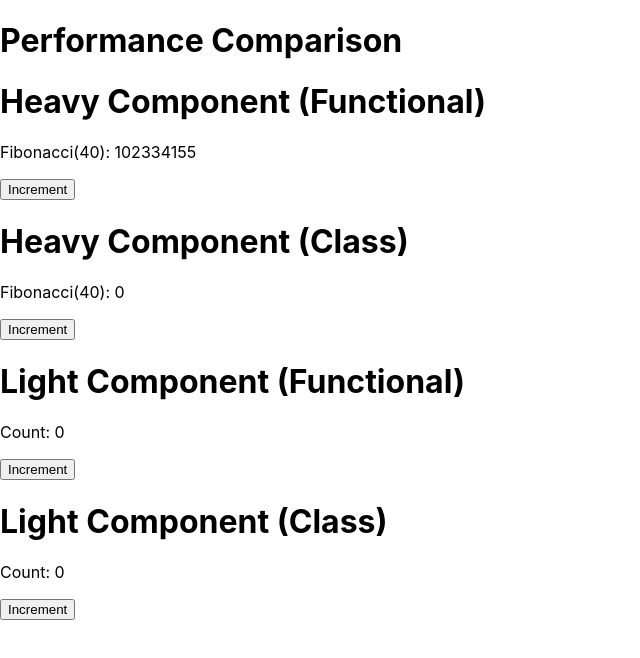
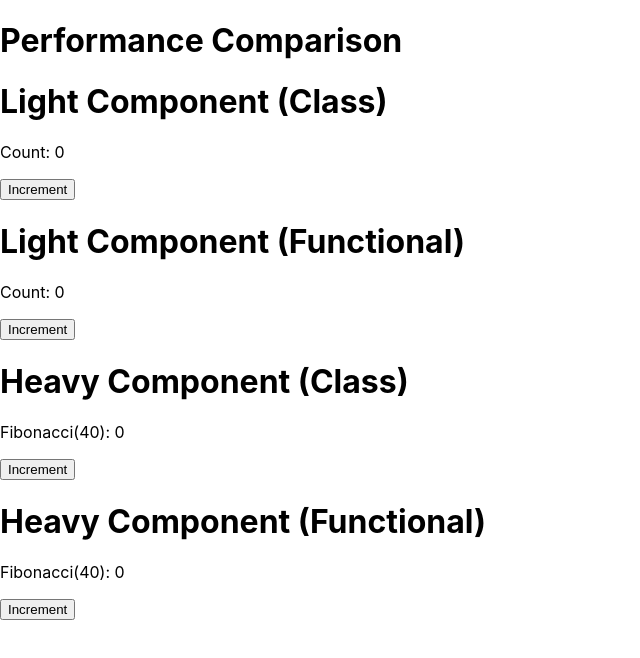
Before and after one commit to ajittupe2548/react-practice, a React (Create React App) app: page / in a window 1280 px wide. Shown: the top 658 px of the page, without its empty margins (0-640 px from the left). Built offline with nearby package versions, Linux system fonts and the light colour scheme.

Commit message:
Updated: Example

```diff
--- a/src/App.js
+++ b/src/App.js
@@ -25,10 +25,6 @@ const onRenderCallback = (
     id,
     phase,
     actualDuration,
-    baseDuration,
-    startTime,
-    commitTime,
-    interactions,
   });
 };
 
@@ -37,20 +33,20 @@ function App() {
     <div>
       <h1>Performance Comparison</h1>
 
-      <Profiler id='HeavyFunctional' onRender={onRenderCallback}>
-        <HeavyFunctional />
+      <Profiler id='LightClass' onRender={onRenderCallback}>
+        <LightClass />
+      </Profiler>
+
+      <Profiler id='LightFunctional' onRender={onRenderCallback}>
+        <LightFunctional />
       </Profiler>
 
       <Profiler id='HeavyClass' onRender={onRenderCallback}>
         <HeavyClass />
       </Profiler>
 
-      <Profiler id='LightFunctional' onRender={onRenderCallback}>
-        <LightFunctional />
-      </Profiler>
-
-      <Profiler id='LightClass' onRender={onRenderCallback}>
-        <LightClass />
+      <Profiler id='HeavyFunctional' onRender={onRenderCallback}>
+        <HeavyFunctional />
       </Profiler>
     </div>
   );
--- a/src/HeavyClass.js
+++ b/src/HeavyClass.js
@@ -14,7 +14,7 @@ class HeavyClass extends Component {
 
     componentDidUpdate(prevProps, prevState) {
         if (prevState.count !== this.state.count) {
-            const result = fibonacci(40); // Fibonacci of 40 is very expensive
+            const result = fibonacci(40);
             this.setState({ fibNumber: result });
         }
     }
--- a/src/HeavyFunctional.js
+++ b/src/HeavyFunctional.js
@@ -1,26 +1,39 @@
-import React, { useState, useEffect } from "react";
-
-// Fibonacci calculation (expensive operation)
-const fibonacci = (n) => {
-    if (n <= 1) return n;
-    return fibonacci(n - 1) + fibonacci(n - 2);
-};
+import React, { useState, useEffect, useMemo } from "react";
 
 const HeavyFunctional = () => {
     const [count, setCount] = useState(0);
-    const [fibNumber, setFibNumber] = useState(0);
+    const [items, setItems] = useState(0);
 
-    // UseEffect to simulate heavy computation on every render
     useEffect(() => {
-        const result = fibonacci(40); // Fibonacci of 40 is very expensive
-        setFibNumber(result);
+        if (count === 1) {
+            setItems(50000);
+        }
     }, [count]);
+
+    const getList = useMemo(() => {
+        const startRender = performance.now();
+
+        const a = (
+            <ul>
+                {
+                    Array(items).fill(1).map((item, index) => <li key={index}>{index}</li>)
+                }
+            </ul>
+        )
+
+        const endRender = performance.now();
+        console.log(`Time spent rendering DOM: ${endRender - startRender} ms`);
+
+        return a;
+    }, [items]);
+
 
     return (
         <div>
             <h1>Heavy Component (Functional)</h1>
-            <p>Fibonacci(40): {fibNumber}</p>
+            <p>Fibonacci(40): {items}</p>
             <button onClick={() => setCount(count + 1)}>Increment</button>
+            {getList}
         </div>
     );
 };
```
